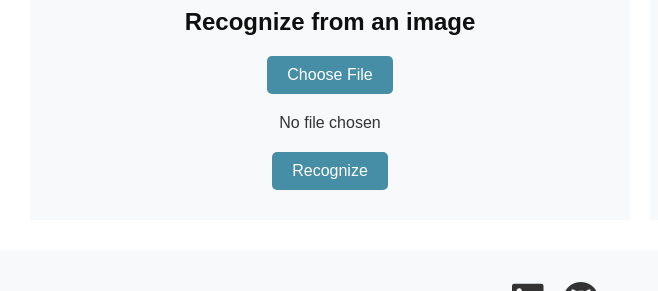
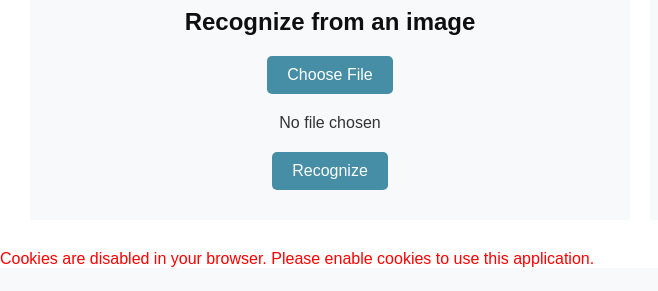
Before and after one commit to techieirina/digits_recognition_project, a Django app: page / in a window 1280 px wide. Shown: the part 537-828 px from the top of the page, without its empty margins (0-658 px from the left). Run offline with Django 5.2, Linux system fonts and the light colour scheme.

Commit message:
Update draw_canvas.js

```diff
--- a/recognition/static/recognition/js/draw_canvas.js
+++ b/recognition/static/recognition/js/draw_canvas.js
@@ -152,19 +152,22 @@ function uploadImage() {
 // Function to get the CSRF token from cookies for secure requests
 function getCookie(name) {
     let cookieValue = null;
-    // Check if cookies are available
     if (document.cookie && document.cookie !== '') {
-        let cookies = document.cookie.split(';'); // Split cookies into an array
-        // Loop through cookies to find the desired one
+        const cookies = document.cookie.split(';');
         for (let i = 0; i < cookies.length; i++) {
-            let cookie = cookies[i].trim();
+            const cookie = cookies[i].trim();
             if (cookie.substring(0, name.length + 1) === (name + '=')) {
-                cookieValue = decodeURIComponent(cookie.substring(name.length + 1)); // Decode and return the cookie value
-                break; // Exit the loop once the cookie is found
+                cookieValue = decodeURIComponent(cookie.substring(name.length + 1));
+                break;
             }
         }
     }
-    return cookieValue; // Return the cookie value or null
+    return cookieValue;
+}
+
+// Check if cookies are enabled
+if (!getCookie('csrftoken')) {
+    document.getElementById('cookie-warning').style.display = 'block';
 }
 
 // Initialize the canvas when the script loads
--- a/recognition/templates/recognition/draw.html
+++ b/recognition/templates/recognition/draw.html
@@ -67,6 +67,10 @@
         </div>
     </section>
 
+    <div id="cookie-warning" style="display:none; color: red;">
+        Cookies are disabled in your browser. Please enable cookies to use this application.
+    </div>
+
     <!-- Footer section with social media links -->
     <footer>
         <!-- LinkedIn icon link -->
```
